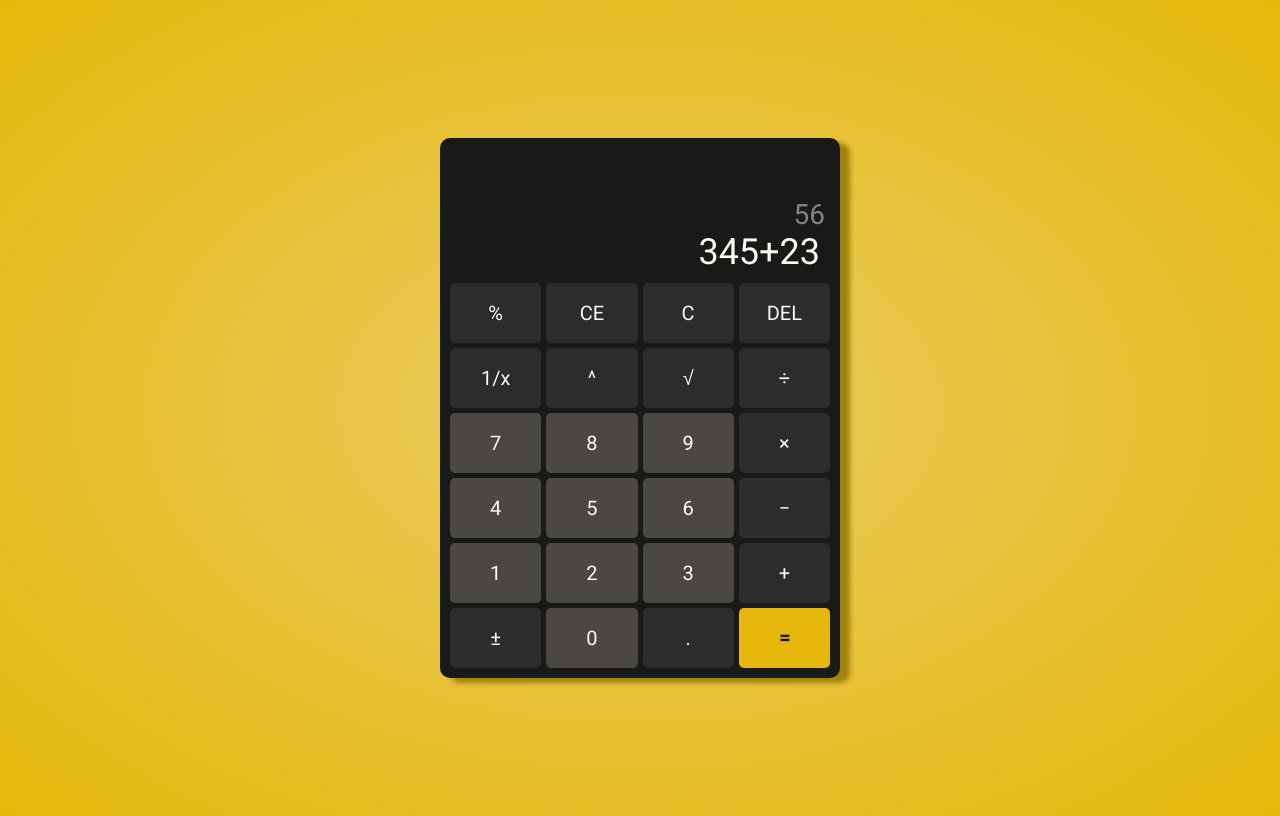
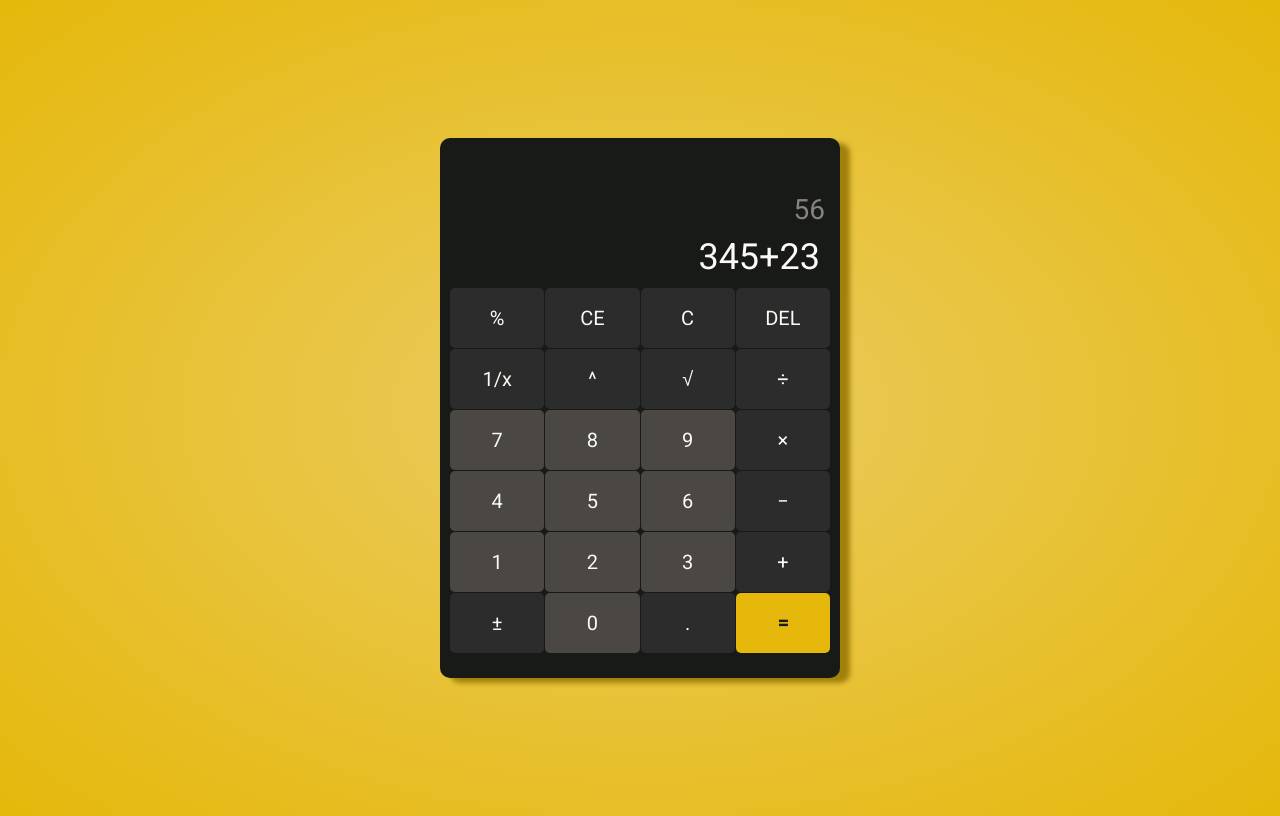
Before and after one commit to DenVIII/odin-calc-05, a plain HTML site: page index.html in a window 1280 px wide. Drawn offline with Linux system fonts and the light colour scheme.

Commit message:
Change gap between buttons

```diff
--- a/styles.css
+++ b/styles.css
@@ -50,6 +50,7 @@ body {
 }
 
 .prev-value {
+    margin-bottom: 10px;
     font-size: 28px;
     color: #85837f;
 }
@@ -59,8 +60,8 @@ body {
     grid-template-rows: repeat(6, 1fr);
     grid-template-columns: repeat(4, 1fr);
     grid-auto-rows: 1fr;
-    grid-column-gap: 5px;
-    grid-row-gap: 5px;
+    grid-column-gap: 1px;
+    grid-row-gap: 1px;
 }
 
 button {
```
